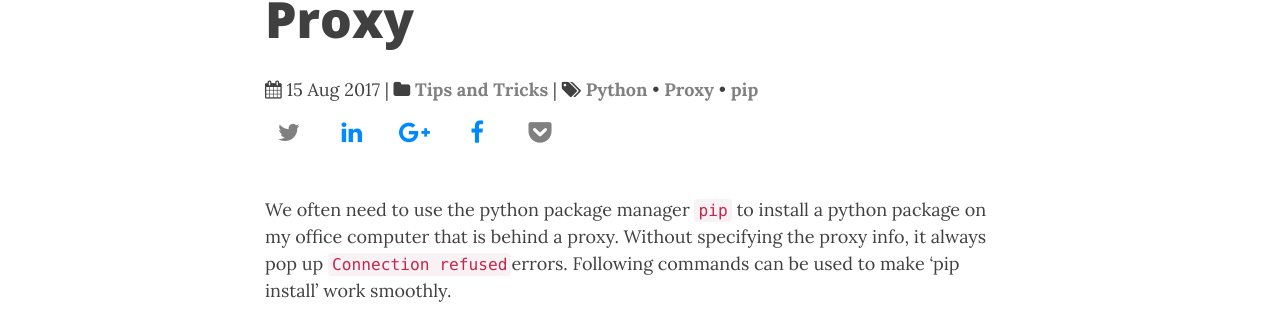
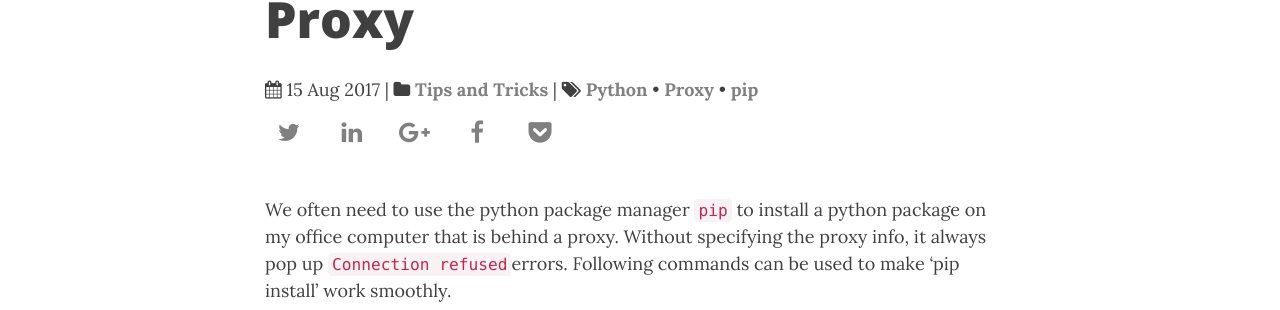
Before and after one commit to stonefl/stonefl.github.io, a Jekyll site: the page built from _posts/2017-09-22-how-to-use-pip-behind-a-proxy.md, in a window 1280 px wide and 900 px high. Shown: the part 193-503 px from the top of the window. Built offline with Jekyll 4.4.1, drawn with Linux system fonts in a browser that asks for light colours; nearby versions of some CDN libraries; comment, search, counter and statistics services are not loaded.

Commit message:
Update share-social-icons.html

```diff
--- a/_includes/share-social-icons.html
+++ b/_includes/share-social-icons.html
@@ -5,14 +5,14 @@
          <li>
               <a href="https://twitter.com/share?text={{ page.title }}&amp;url={{ site.url }}{{ page.url }}&amp;via={{ site.author.twitter }}" class="social-icons"  target="_blank" title="Share on twitter">
                  <span class="fa-stack fa-lg"
-                      <i class="fa fa-circle fa-stack-2x"></i>
+                      <i class="fa fa-square-o fa-stack-2x"></i>
                       <i class="fa fa-twitter fa-stack-1x"></i>
                   </span>
               </a>
          </li>
          <!--Linkedin-->
           <li>
-              <a href="https://www.linkedin.com/shareArticle?mini=true&amp;url={{ site.url }}{{ page.url }}&amp;title={{ page.title }}&amp;"  target="_blank" title="Share on LinkedIn">
+              <a href="https://www.linkedin.com/shareArticle?mini=true&amp;url={{ site.url }}{{ page.url }}&amp;title={{ page.title }}&amp;" class="social-icons"  target="_blank" title="Share on LinkedIn">
                  <span class="fa-stack fa-lg"
                       <i class="fa fa-square-o fa-stack-2x"></i>
                       <i class="fa fa-linkedin fa-stack-1x"></i>
@@ -21,7 +21,7 @@
          </li>
          <!--Google plus-->
          <li>
-               <a href="https://plus.google.com/share?url={{ site.url }}{{ page.url }}" target="_blank" title="Share on Google+">
+               <a href="https://plus.google.com/share?url={{ site.url }}{{ page.url }}" class="social-icons" target="_blank" title="Share on Google+">
                  <span class="fa-stack fa-lg"
                       <i class="fa fa-square-o fa-stack-2x"></i>
                       <i class="fa fa-google-plus fa-stack-1x"></i>
@@ -30,7 +30,7 @@
          </li>
           <!--Facebook-->
          <li>
-               <a href="https://www.facebook.com/sharer.php?u={{ site.url }}{{ page.url }}&amp;p[title]={{ page.title }}"  target="_blank" title="Share on Facebook">
+               <a href="https://www.facebook.com/sharer.php?u={{ site.url }}{{ page.url }}&amp;p[title]={{ page.title }}" class="social-icons"  target="_blank" title="Share on Facebook">
                  <span class="fa-stack fa-lg"
                       <i class="fa fa-square-o fa-stack-2x"></i>
                       <i class="fa fa-facebook fa-stack-1x"></i>
@@ -39,7 +39,7 @@
          </li>
           <!--Pocket-->
          <li>
-               <a href="https://getpocket.com/edit?url={{ site.url }}{{ page.url }}"  class="social-icons" target="_blank" title="Save to Pocket">
+               <a href="https://getpocket.com/edit?url={{ site.url }}{{ page.url }}"  class="social-icons" class="social-icons"  target="_blank" title="Save to Pocket">
                  <span class="fa-stack fa-lg"
                       <i class="fa fa-square-o fa-stack-2x"></i>
                       <i class="fa fa-get-pocket fa-stack-1x"></i>
```
